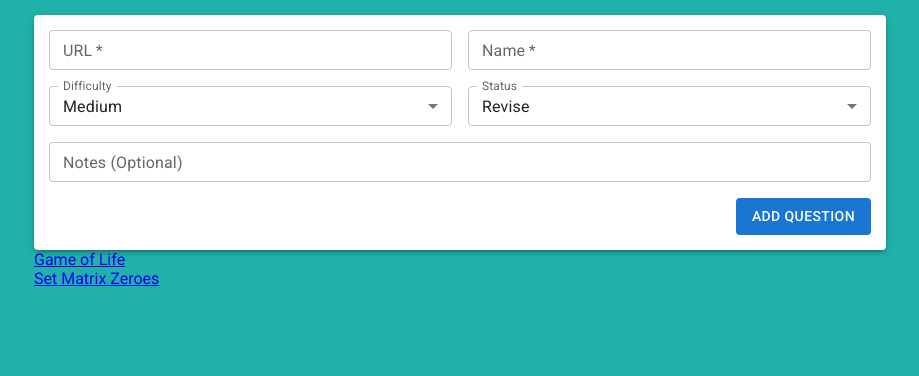
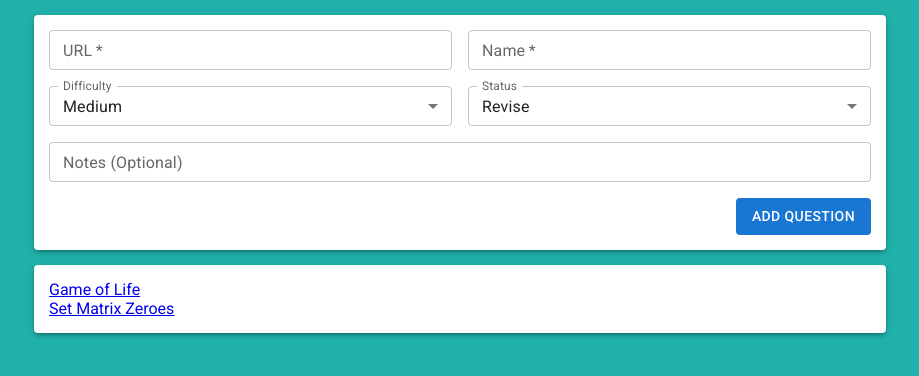
Before and after one commit to Prashant2303/mql, a React (Create React App) app: page / in a window 1280 px wide. Shown: the top 376 px of the page, without its empty margins (180-1099 px from the left). Built offline with nearby package versions, Linux system fonts and the light colour scheme.

Commit message:
Moved list state to App and added List Component

```diff
--- a/src/App.js
+++ b/src/App.js
@@ -1,15 +1,41 @@
 import './App.css';
-import React from 'react';
+import React, { useState } from 'react';
 import { Container, Grid } from '@mui/material';
 import AddQuestion from './components/AddQuestion';
 import List from './components/List';
 
 function App() {
+
+  let questions = [
+    {
+      url: 'https://leetcode.com/problems/game-of-life/',
+      site: 'Leetcode',
+      name: 'Game of Life',
+      difficulty: '',
+      status: '',
+      notes: '',
+    },
+    {
+      url: 'https://leetcode.com/problems/set-matrix-zeroes/',
+      site: 'Leetcode',
+      name: 'Set Matrix Zeroes',
+      difficulty: '',
+      status: '',
+      notes: '',
+    },
+  ];
+
+  const [list, setList] = useState(questions);
+
+  const addQuestion = (question) => {
+    setList([...list, question]);
+  }
+
   return (
     <Container className="App" maxWidth="md">
       {/* <Grid container sx={{border:'1px solid green'}}> */}
-        <AddQuestion />
-        <List />
+        <AddQuestion addQuestion={addQuestion} />
+        <List questions={list} />
       {/* </Grid> */}
     </Container>
   );
--- a/src/components/AddQuestion.js
+++ b/src/components/AddQuestion.js
@@ -1,7 +1,7 @@
 import React, { useState } from 'react';
 import { Grid, TextField, Button, Paper, MenuItem } from '@mui/material';
 
-const AddQuestion = () => {
+const AddQuestion = ({addQuestion}) => {
 
     const difficulties = ['Easy', 'Medium', 'Hard'];
     const statuses = ['Not Attempted', 'Revise', 'Done'];
@@ -49,7 +49,10 @@ const AddQuestion = () => {
         if (errors.url || errors.name)
             alert('Please fill all required fields');
         else
-            console.log('formData ', state);
+        {
+            addQuestion(state);
+            setState(initialState);
+        }
     }
 
     return (
@@ -64,6 +67,7 @@ const AddQuestion = () => {
                         variant="outlined"
                         placeholder="e.g - https://leetcode.com/problems/basic-calculator-ii/"
                         fullWidth
+                        value={state.url}
                         onChange={handleUrlChange}
                         required
                         size="small"
--- a/src/components/List.js
+++ b/src/components/List.js
@@ -1,31 +1,18 @@
 import React from 'react';
+import { Grid, TextField, Button, Paper, MenuItem } from '@mui/material';
 
-const List = () => {
-    let questions = [
-        {
-            link: 'https://leetcode.com/problems/game-of-life/',
-            site: 'Leetcode',
-            name: 'Game of Life',
-            difficulty: '',
-            status: '',
-            notes: '',
-        },
-        {
-            link: 'https://leetcode.com/problems/set-matrix-zeroes/',
-            site: 'Leetcode',
-            name: 'Set Matrix Zeroes',
-            difficulty: '',
-            status: '',
-            notes: '',
-        },
-    ];
-
+const List = ({ questions }) => {
+    console.log(questions);
     return (
-        <div>
-            {
-                questions.map((question) => <div><a href={question.link} target='_blank'>{question.name}</a> </div>)
-            }
-        </div>
+        <Paper className="form" elevation={3} sx={{ padding: '15px', marginTop: '15px' }}>
+            <Grid container spacing={2}>    {/* Adding xs and spacing together causes component to shift left */}
+                <Grid item xs={6}>
+                    {
+                        questions.map((question) => <div><a href={question.url} target='_blank'>{question.name}</a> </div>)
+                    }
+                </Grid>
+            </Grid>
+        </Paper>
     )
 }
 
```
